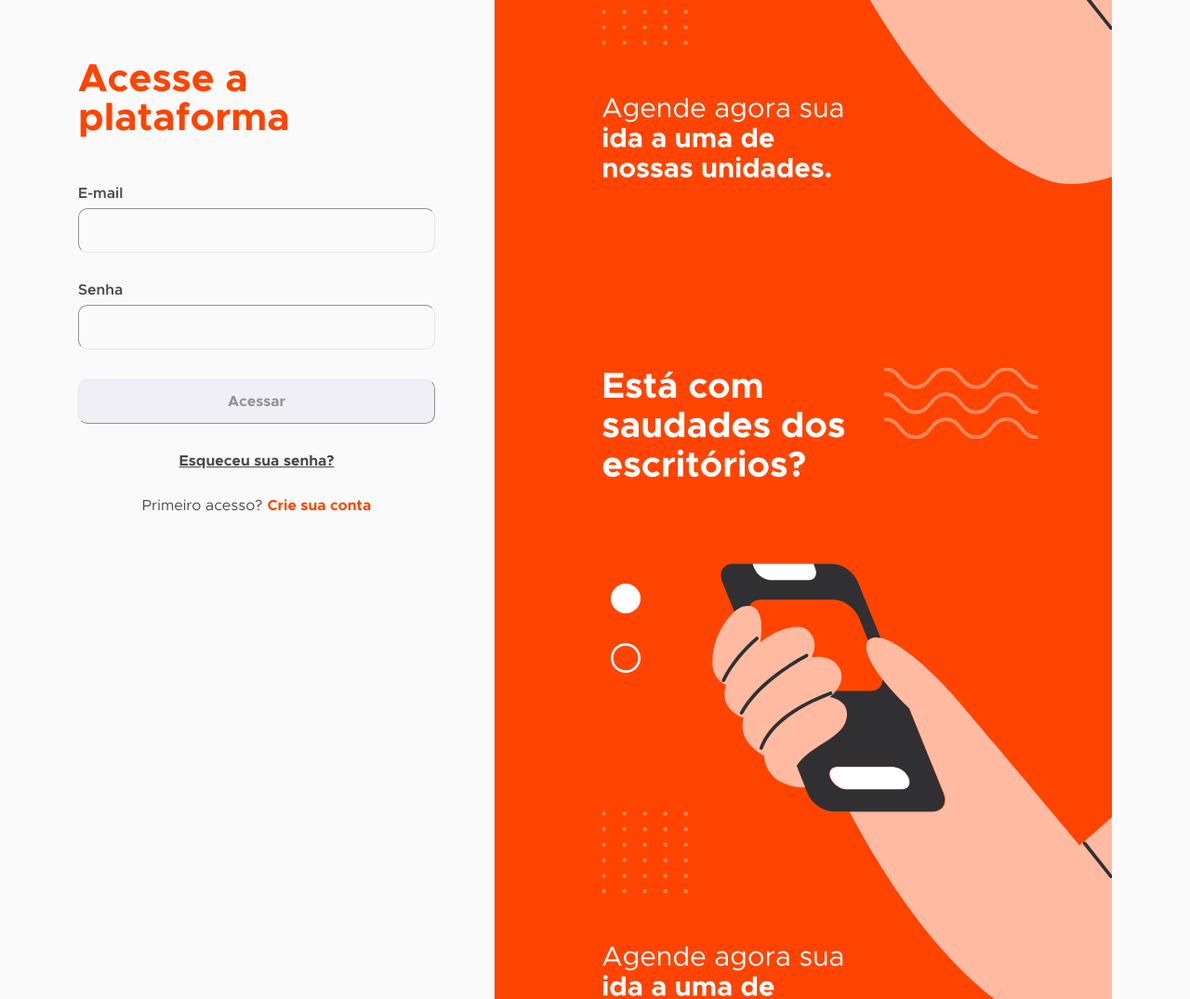
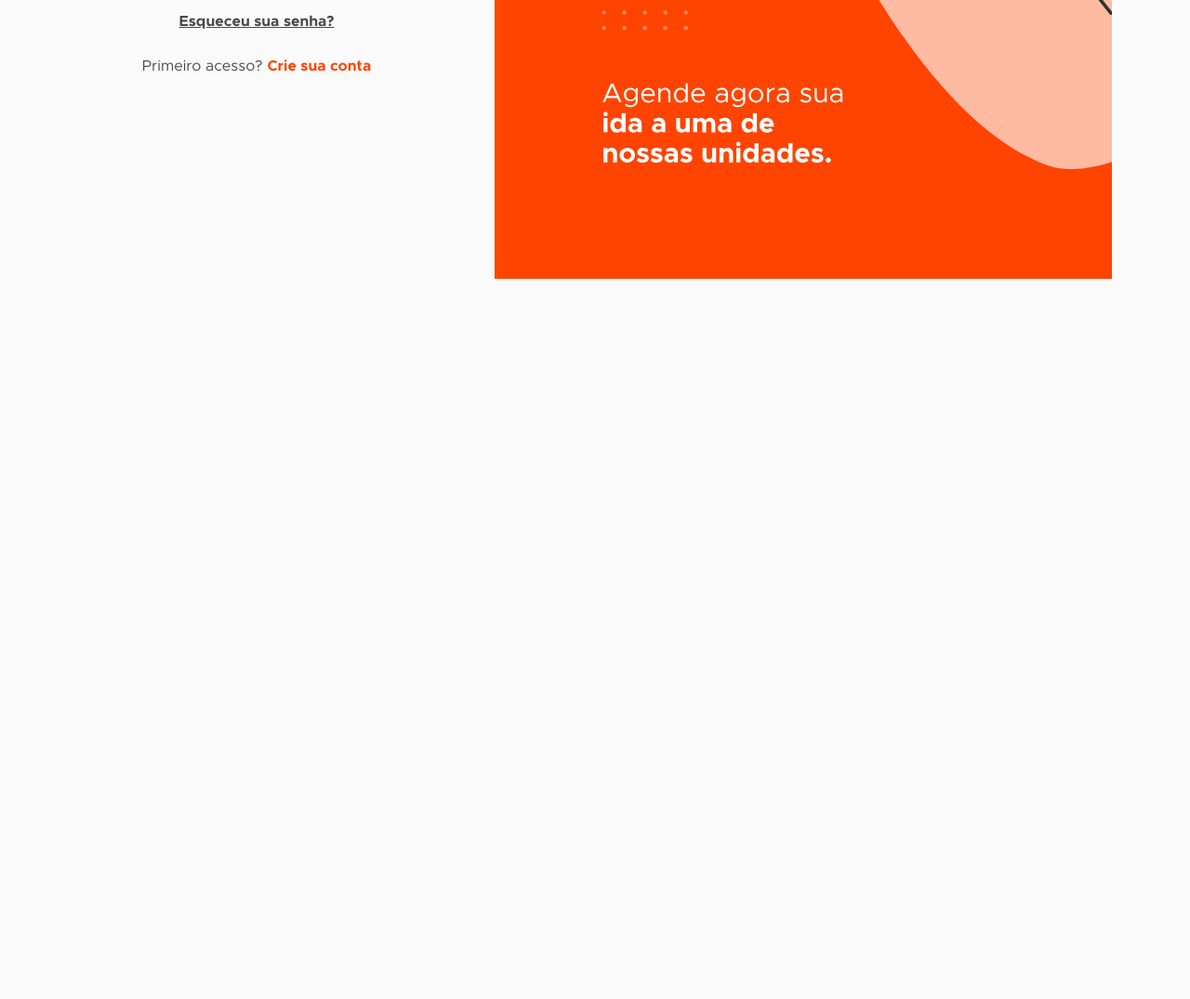
Before and after one commit to gabrielatferreira/desafio-fcamara, a website: page login/index-login.html in a window 1280 px wide. Shown: the part 725-1800 px from the top of the page at 93% size. After the commit the page ends 1025 px from the top, so only its background shows below. Drawn offline with Linux system fonts and the light colour scheme; files whose address does not match are found by name.

Commit message:
ajuste de tela

```diff
--- a/login/index-login.html
+++ b/login/index-login.html
@@ -69,15 +69,11 @@
           </div>
         </div>
         <div>
-<<<<<<< HEAD
           <img
             class="banner"
             src="../assets/images/Banners.svg"
             alt="Desenho com celular na mão e na volta dois textos com os dizeres - está com saudades dos escritórios. Agende agora sua ida a uma de nossas unidades"
           />
-=======
-          <img class="banner" src="../assets/images/Banners.svg" alt="Desenho com celular na mão e na volta dois textos com os dizeres - está com saudades dos escritórios. Agende agora sua ida a uma de nossas unidades"/>
->>>>>>> 1add7e451268a38ebda7de2e3a782536d7a14c75
         </div>
       </div>
     </main>
```
